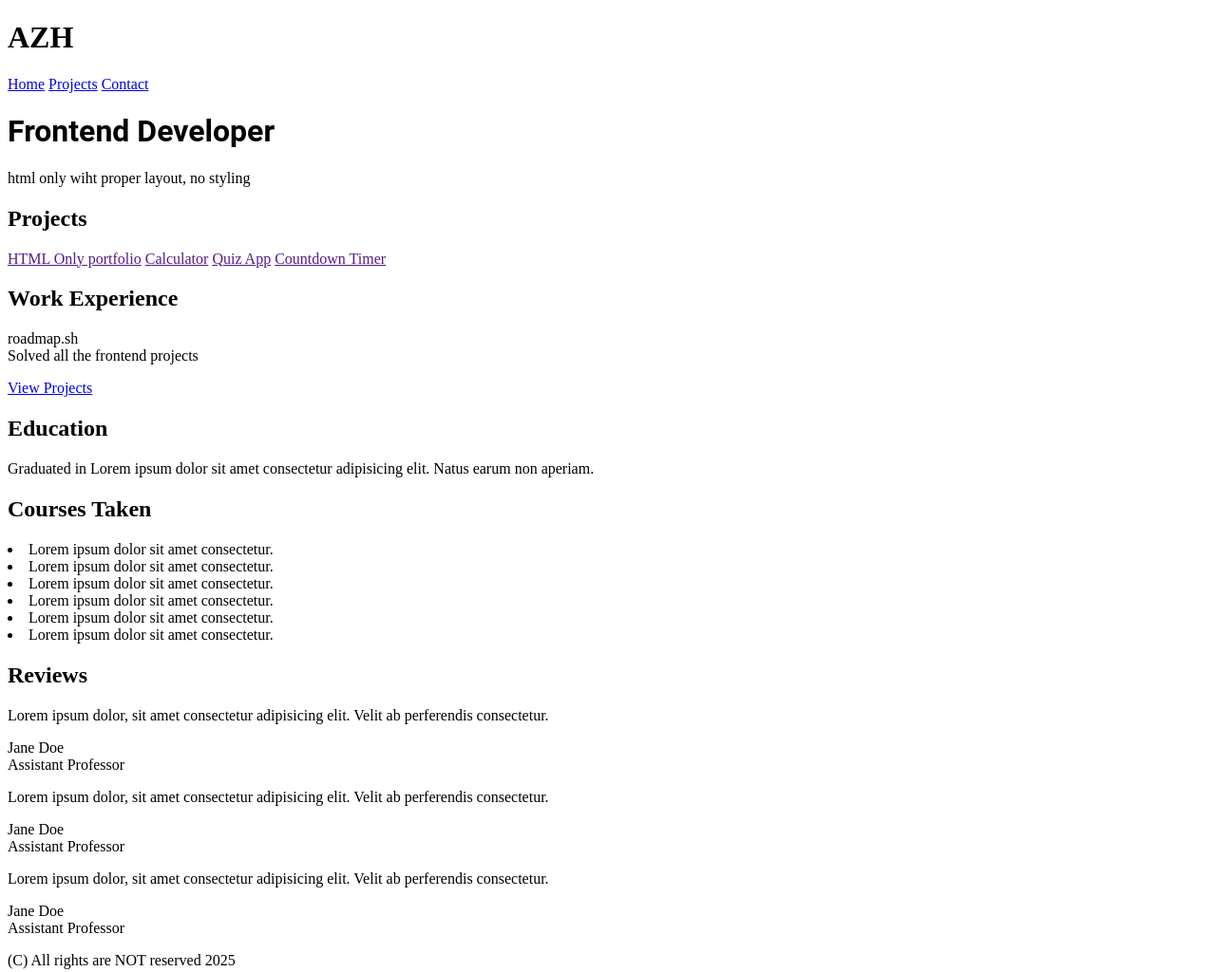
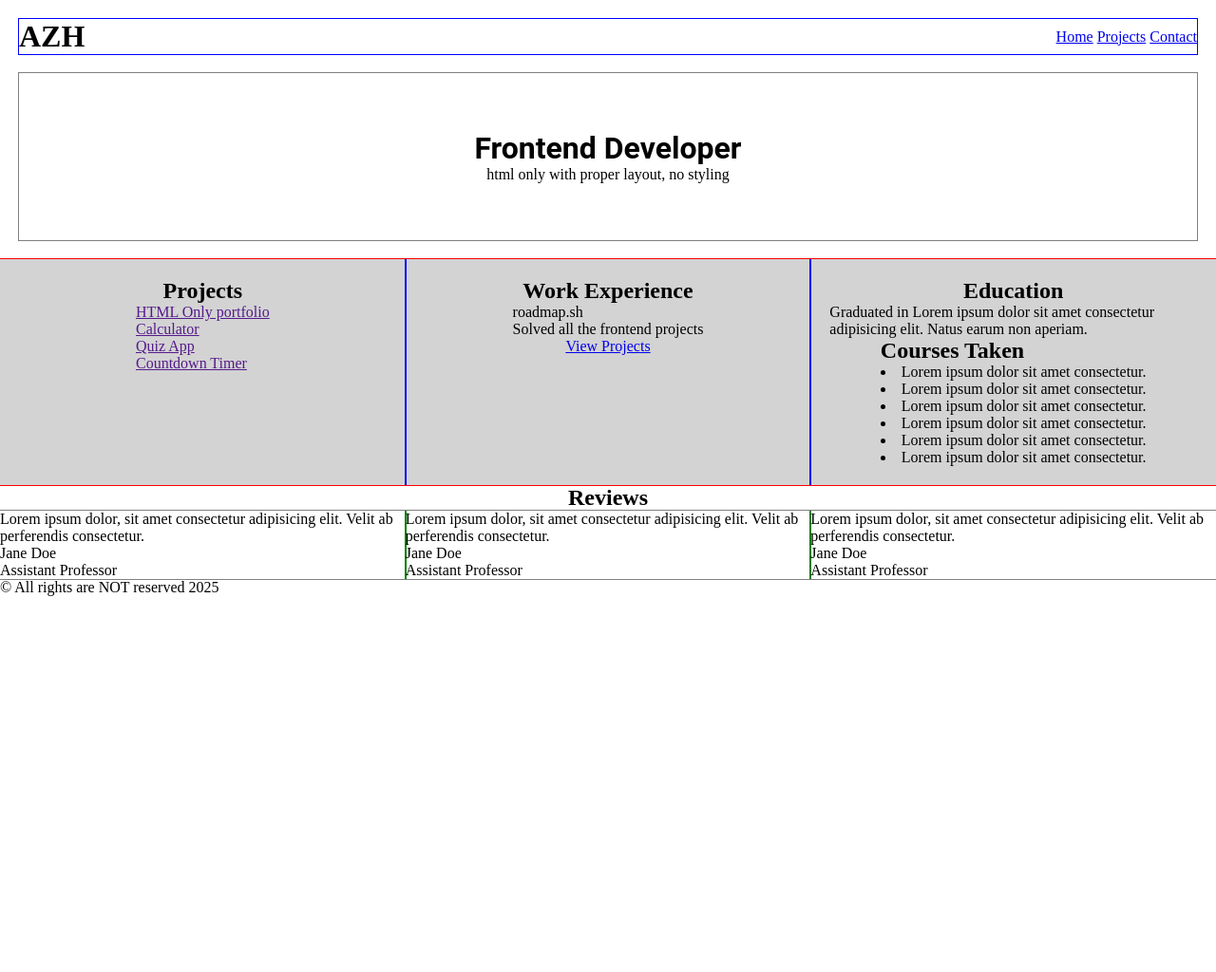
Before and after one commit to azh26/basic-html-website, a plain HTML site: page index.html in a window 1280 px wide. Shown: the whole page at 95% size. After the commit the page ends 800 px from the top, so only its background shows below. Drawn offline with Linux system fonts and the light colour scheme.

Commit message:
update to title

```diff
--- a/index.html
+++ b/index.html
@@ -19,22 +19,24 @@
 <main>
     <div class="title-section">
         <h1 style="font-family: Roboto;">Frontend Developer</h1>
-        <p>html only wiht proper layout, no styling</p>
+        <p>html only with proper layout, no styling</p>
     </div>
     <div class="content-container">
-        <div class="projects-container">
+        <div class="container">
             <h2>Projects</h2>
-            <a href="">HTML Only portfolio</a>
-            <a href="">Calculator</a>
-            <a href="">Quiz App</a>
-            <a href="">Countdown Timer</a>
+            <div class="projects-container">
+                <a href="">HTML Only portfolio</a>
+                <a href="">Calculator</a>
+                <a href="">Quiz App</a>
+                <a href="">Countdown Timer</a>
+            </div>
         </div>
-        <div class="experience-conatiner">
+        <div class="container">
             <h2>Work Experience</h2>
             <p>roadmap.sh<br>Solved all the frontend projects</p>
             <a href="https://roadmap.sh/projects?g=frontend" target="_blank" rel="noopener noreferrer">View Projects</a>
         </div>
-        <div class="education-container">
+        <div class="container">
             <h2>Education</h2>
             <p>Graduated in Lorem ipsum dolor sit amet consectetur adipisicing elit. Natus earum non aperiam.</p>
             <ul style="list-style-position: inside; margin: 0; padding: 0;">
@@ -47,8 +49,10 @@
                 <li>Lorem ipsum dolor sit amet consectetur.</li>
             </ul>
         </div>
+    </div>
+    <div class="reviews-section">
+        <h2 class="reviewh2">Reviews</h2>
         <div class="review-container">
-            <h2>Reviews</h2>
             <div class="review">
                 <p>Lorem ipsum dolor, sit amet consectetur adipisicing elit. Velit ab perferendis consectetur.</p>
                 <p>Jane Doe<br>Assistant Professor</p>
@@ -64,7 +68,8 @@
         </div>
     </div>
 </main>
-<footer>(C) All rights are NOT reserved 2025</footer>
+<footer>© All rights are NOT reserved 2025</footer>
+<!-- use "Option + G" on mac or "Alt + 0169" on numpad for copyright symbol -->
 
 </body>
 </html>
--- a/styles.css
+++ b/styles.css
@@ -0,0 +1,75 @@
+* {
+    box-sizing: border-box;
+    margin: 0;
+}
+
+.content-container {
+    outline: 1px solid red;
+    background-color: lightgray;
+    display: flex;
+}
+
+.topnav {
+    outline: 1px solid blue;
+    display: flex;
+    align-items: center;
+    justify-content: space-between;
+    margin: 20px;
+}
+
+.topnav h1 {
+    margin: 0;
+}
+
+.topnav .right-links {
+    /* outline: 2px solid red; */
+}
+
+.title-section {
+    outline: 1px solid gray;
+    display: flex;
+    flex-direction: column;
+    align-items: center;
+    margin: 20px;
+    padding: 60px;
+}
+
+
+
+.container {
+    outline: 1px solid blue;
+    display: flex;
+    flex-direction: column;
+    align-items: center;
+    margin: 0;
+    padding: 20px;
+    flex: 1;
+}
+
+.projects-container {
+    display: flex;
+    flex-direction: column;
+}
+
+.experience-container {
+    outline: 1px solid gray;
+    flex: 1;
+}
+
+.education-container {
+    outline: 1px solid gray;
+    flex: 1;
+}
+
+.reviewh2 {
+    text-align: center;
+}
+
+.review-container {
+    outline: 1px solid gray;
+    display: flex;
+}
+
+.review {
+    outline: 1px solid green;
+}
```
